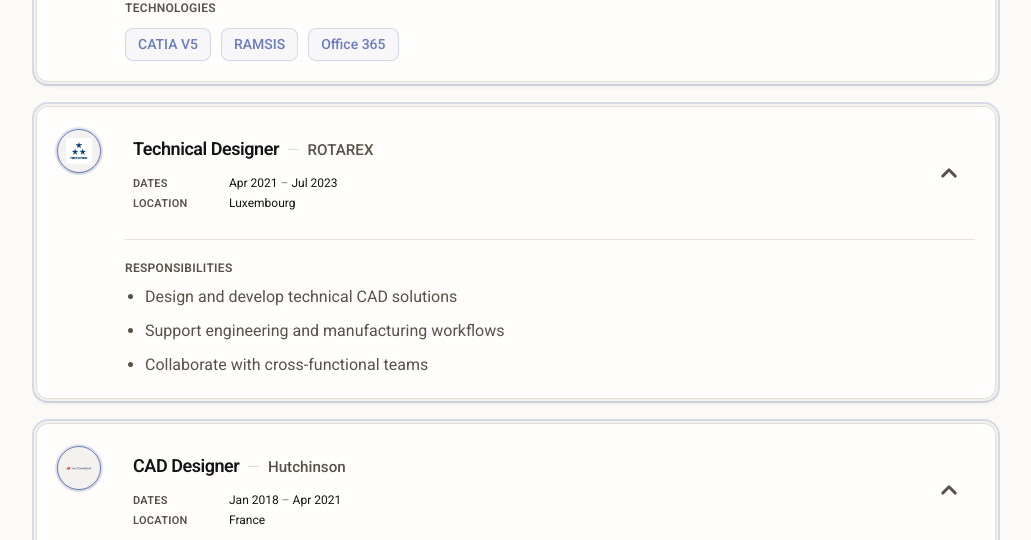
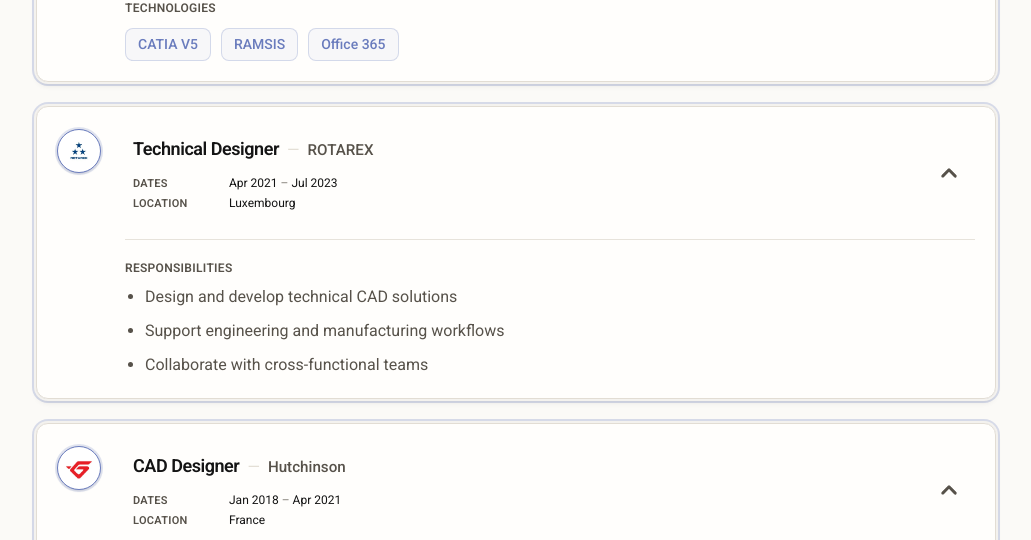
Before and after one commit to MattGlsn/resume, a React (Vite) app: page / in a window 1280 px wide. Shown: the part 2060-2600 px from the top of the page, without its empty margins (124-1155 px from the left). Built offline with nearby package versions, Linux system fonts and the light colour scheme; the HTML template or start-up script is replaced by a standard one.

Commit message:
Hutchinson logo PNG, publicUrl for assets, tighter logo chip

```diff
--- a/src/components/ExperienceCard.tsx
+++ b/src/components/ExperienceCard.tsx
@@ -2,6 +2,7 @@
 import { motion, useReducedMotion } from "motion/react";
 import type { ExperienceRole } from "../content/experience";
 import { formatMonthYear } from "../utils/experienceFormat";
+import { publicUrl } from "../utils/publicUrl";
 
 const linkFocusClasses =
   "focus-visible:outline-none focus-visible:ring-2 focus-visible:ring-ring focus-visible:ring-offset-2";
@@ -136,8 +137,8 @@
             aria-label={`${isExpanded ? "Collapse" : "Expand"} role: ${role.title} at ${role.company}`}
             className={`relative z-10 flex size-10 shrink-0 cursor-pointer items-center justify-center overflow-hidden rounded-full border p-1.5 transition-all duration-200 motion-reduce:transition-none sm:size-11 sm:p-2 ${
               isExpanded
-                ? "border-primary bg-background shadow-sm ring-2 ring-primary/20"
-                : "border-border bg-background hover:border-primary/40"
+                ? "border-primary bg-white shadow-sm ring-2 ring-primary/20"
+                : "border-border bg-white hover:border-primary/40"
             } ${linkFocusClasses}`}
             id={`experience-step-trigger-${role.id}`}
             onClick={onToggle}
@@ -145,10 +146,12 @@
           >
             <img
               alt=""
-              className="h-7 w-7 object-contain object-center sm:h-8 sm:w-8"
+              className={`h-7 w-7 shrink-0 object-contain object-center sm:h-8 sm:w-8 ${role.companyLogoImgClassName ?? ""}`}
               decoding="async"
+              height={180}
               loading="lazy"
-              src={role.companyLogoSrc}
+              src={publicUrl(role.companyLogoSrc)}
+              width={180}
             />
           </button>
         </div>
--- a/src/content/experience.ts
+++ b/src/content/experience.ts
@@ -12,6 +12,8 @@
   company: string;
   /** Public URL under `public/logos/` */
   companyLogoSrc: string;
+  /** Optional extra classes on the company logo `<img>` (e.g. padded mark assets). */
+  companyLogoImgClassName?: string;
   /** Shown when no explicit company link is needed */
   location: string;
   startDate: string;
@@ -111,7 +113,8 @@
     id: "cad-designer-hutchinson",
     title: "CAD Designer",
     company: "Hutchinson",
-    companyLogoSrc: "/logos/hutchinson.svg",
+    companyLogoSrc: "/logos/hutchinson.png",
+    companyLogoImgClassName: "scale-110",
     location: "France",
     startDate: "2018-01",
     endDate: "2021-04",
--- /dev/null
+++ b/src/utils/publicUrl.ts
@@ -0,0 +1,8 @@
+/** Resolve a path that lives under Vite `public/` (e.g. `/logos/x.png`) for the current `base` URL. */
+export function publicUrl(path: string): string {
+  if (path.startsWith("http://") || path.startsWith("https://")) return path;
+  const trimmed = path.startsWith("/") ? path.slice(1) : path;
+  const base = import.meta.env.BASE_URL;
+  const prefix = base.endsWith("/") ? base : `${base}/`;
+  return `${prefix}${trimmed}`;
+}
```
Also changed, not shown: public/logos/hutchinson.png (added), public/logos/hutchinson.svg (deleted).
